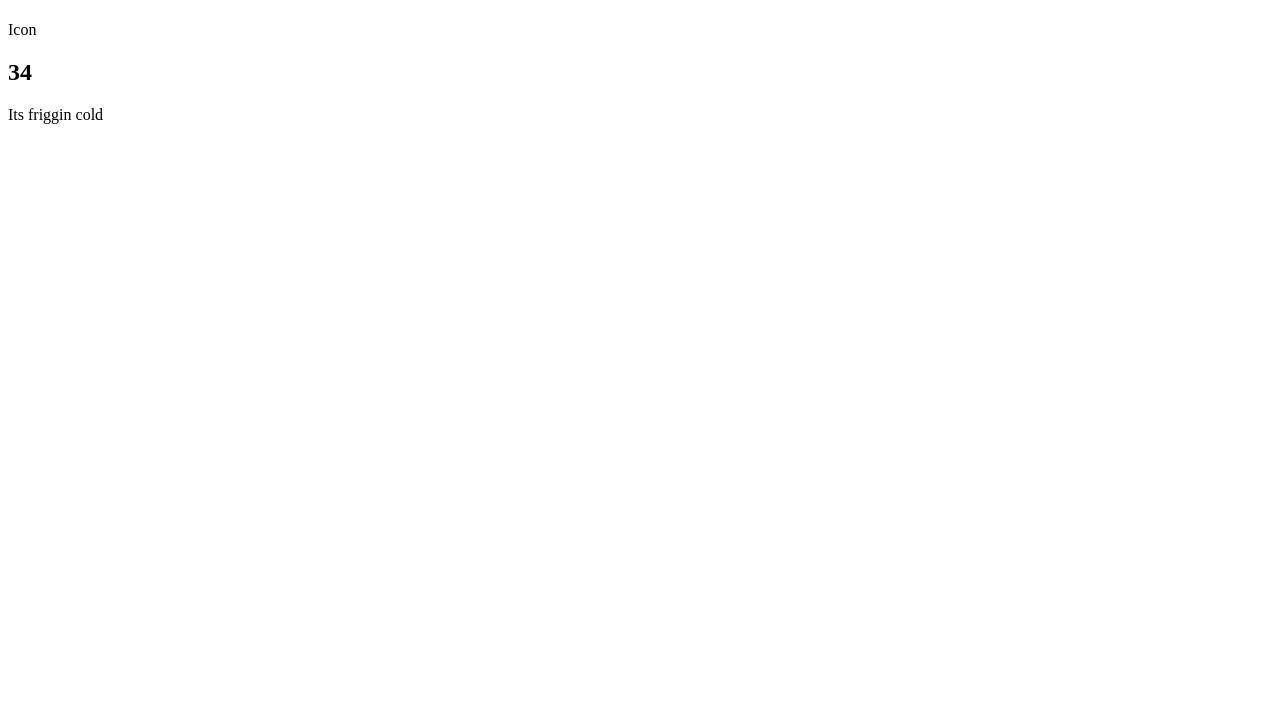
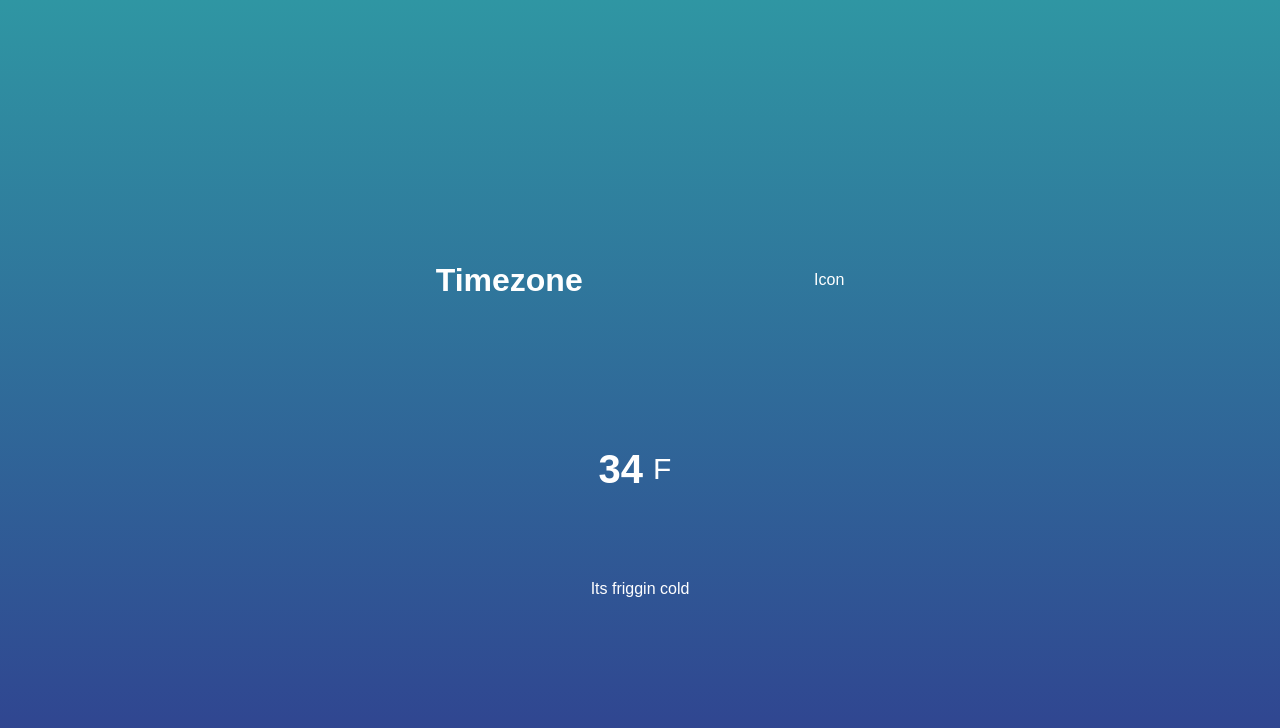
Before and after one commit to levintoo/weather-app, a plain HTML site: page index.html in a window 1280 px wide. Drawn offline with Linux system fonts and the light colour scheme.

Commit message:
css styling

```diff
--- a/index.html
+++ b/index.html
@@ -9,11 +9,14 @@
 </head>
 <body>
     <div class="location">
-        <h1 class="location-timezone"></h1>
+        <h1 class="location-timezone">Timezone</h1>
         <p>Icon</p>
     </div>
     <div class="temperature">
-        <h2 class="temperature-degree">34</h2>
+        <div class="degree-section">
+            <h2 class="temperature-degree">34</h2>
+            <span>F</span>
+        </div>
         <div class="temperature-description">Its friggin cold</div>
     </div>
     <script src="app.js"></script>
--- a/style.css
+++ b/style.css
@@ -0,0 +1,38 @@
+*{
+    margin: 0;
+    padding: 0;
+    box-sizing: border-box;
+}
+body{
+    height: 100vh;
+    display: flex;
+    justify-content: center;
+    flex-direction: column;
+    align-items: center;
+    background: linear-gradient(rgb(47,150,163),rgb(48,62,143));
+    color: white;
+    font-family:sans-serif;
+}
+.location,
+.temperature{
+    height: 30vh;
+    width: 50%;
+    display: flex;
+    justify-content: space-around;
+    align-items: center;
+}
+.temperature{
+    flex-direction: column;
+}
+.degree-section{
+    display: flex;
+    align-items: center;
+    cursor: pointer;
+}
+.degree-section span{
+    margin: 10px;
+    font-size: 30px;
+}
+.degree-section h2{
+    font-size: 40px;
+}
```
